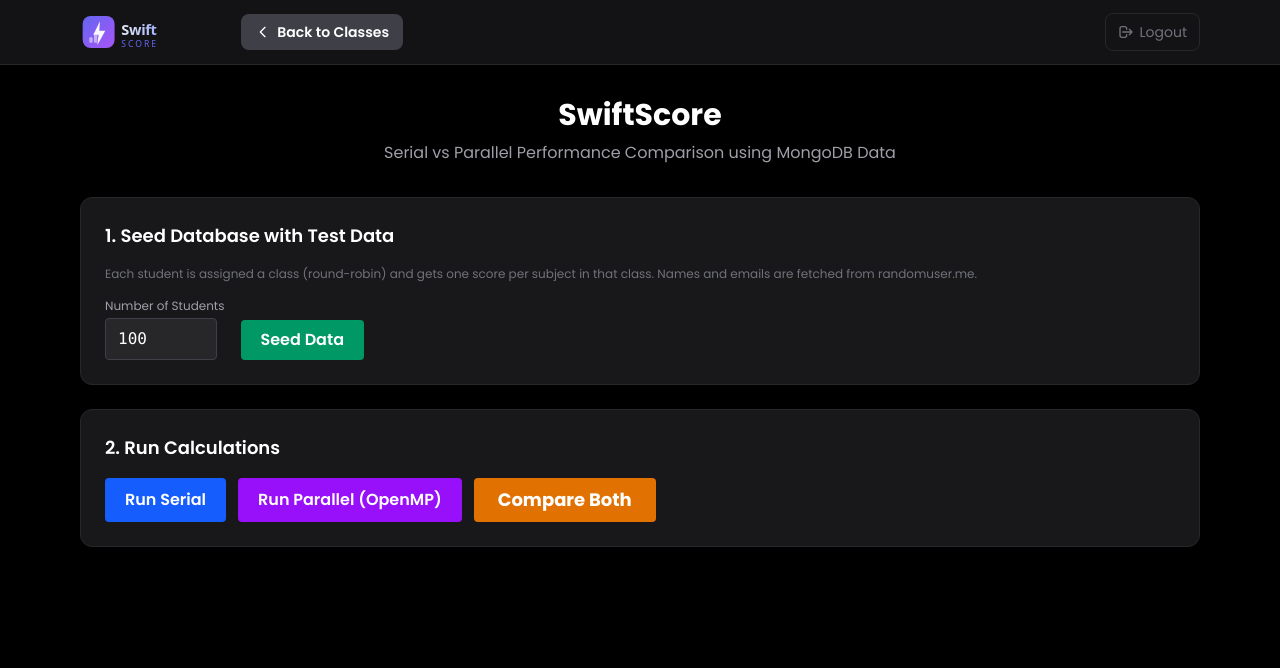
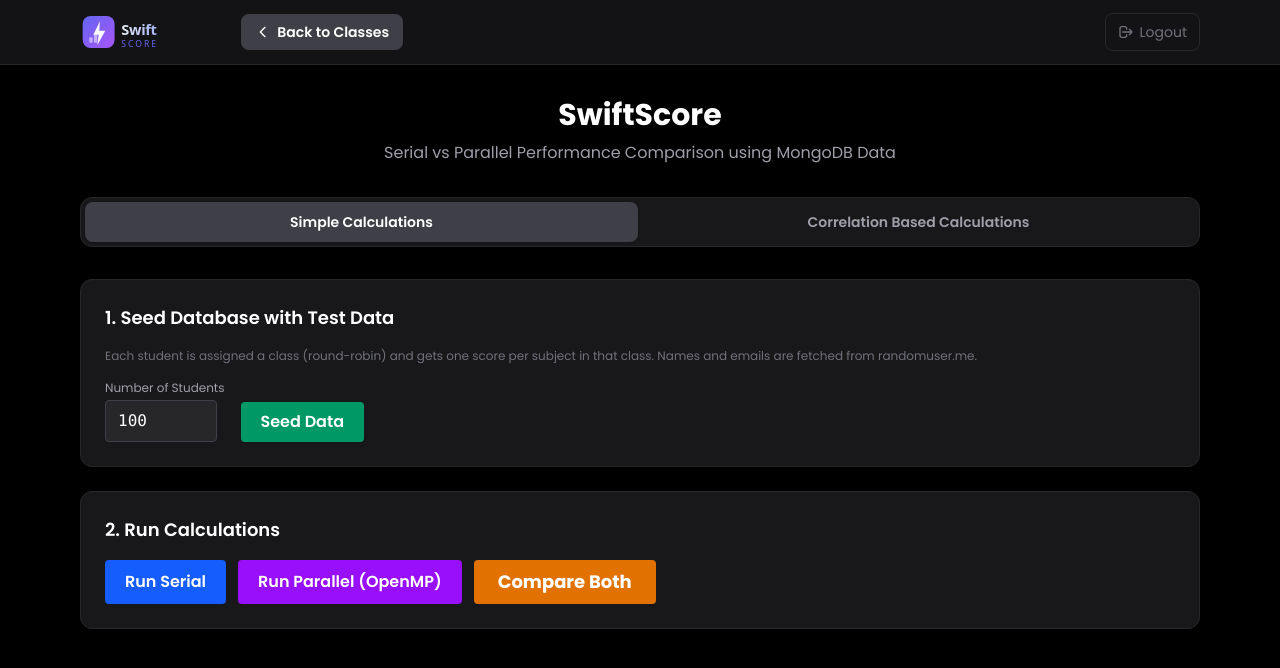
Before and after one commit to Chamodpw2000/hpc_project, a Next.js app in the folder frontend/: page /analytics in a window 1280 px wide. Shown: the top 668 px of the page. Built offline with nearby package versions, Linux system fonts and the light colour scheme.

Commit message:
feat: add tabs for simple and correlation based calculations in AnalyticsPage

```diff
--- a/frontend/app/analytics/page.tsx
+++ b/frontend/app/analytics/page.tsx
@@ -59,7 +59,7 @@ function formatTime(ms: number): string {
   return `${(ms / 1000).toFixed(4)} s`;
 }
 
-function StatCard({ label, value }: { label: string; value: string }) {
+function StatCard({ label, value }: Readonly<{ label: string; value: string }>) {
   return (
     <div className="bg-zinc-800 rounded-lg p-3 text-center">
       <div className="text-xs text-zinc-400 mb-1">{label}</div>
@@ -68,7 +68,7 @@ function StatCard({ label, value }: { label: string; value: string }) {
   );
 }
 
-function GradeBar({ grade, count, total, color }: { grade: string; count: number; total: number; color: string }) {
+function GradeBar({ grade, count, total, color }: Readonly<{ grade: string; count: number; total: number; color: string }>) {
   const pct = total > 0 ? (count / total) * 100 : 0;
   return (
     <div className="flex items-center gap-2 text-sm">
@@ -81,7 +81,7 @@ function GradeBar({ grade, count, total, color }: { grade: string; count: number
   );
 }
 
-function ResultPanel({ result, color, totalMs }: { result: CalcResult; color: string; totalMs?: number | null }) {
+function ResultPanel({ result, color, totalMs }: Readonly<{ result: CalcResult; color: string; totalMs?: number | null }>) {
   const total = result.grade_distribution.A_90_100 + result.grade_distribution.B_80_89 +
     result.grade_distribution.C_70_79 + result.grade_distribution.D_60_69 + result.grade_distribution.F_below_60;
 
@@ -142,6 +142,7 @@ function ResultPanel({ result, color, totalMs }: { result: CalcResult; color: st
 export default function AnalyticsPage() {
   const router = useRouter();
 
+  const [activeTab, setActiveTab] = useState<"simple" | "correlation">("simple");
   const [loading, setLoading] = useState<string | null>(null);
   const [seedResult, setSeedResult] = useState<SeedData | null>(null);
   const [compareData, setCompareData] = useState<CompareData | null>(null);
@@ -266,14 +267,42 @@ export default function AnalyticsPage() {
           <p className="text-zinc-400">Serial vs Parallel Performance Comparison using MongoDB Data</p>
         </div>
 
+        {/* Tabs */}
+        <div className="flex gap-1 bg-zinc-900 border border-zinc-800 rounded-xl p-1 mb-8">
+          <button
+            onClick={() => setActiveTab("simple")}
+            className={`flex-1 py-2.5 px-4 rounded-lg text-sm font-semibold transition-all duration-150 ${
+              activeTab === "simple"
+                ? "bg-zinc-700 text-white shadow"
+                : "text-zinc-400 hover:text-zinc-200"
+            }`}
+          >
+            Simple Calculations
+          </button>
+          <button
+            onClick={() => setActiveTab("correlation")}
+            className={`flex-1 py-2.5 px-4 rounded-lg text-sm font-semibold transition-all duration-150 ${
+              activeTab === "correlation"
+                ? "bg-zinc-700 text-white shadow"
+                : "text-zinc-400 hover:text-zinc-200"
+            }`}
+          >
+            Correlation Based Calculations
+          </button>
+        </div>
+
+        {/* ── Simple Calculations Tab ── */}
+        {activeTab === "simple" && <>
+
         {/* Seed Controls */}
         <div className="bg-zinc-900 border border-zinc-800 rounded-xl p-6 mb-6">
           <h2 className="text-lg font-semibold mb-4">1. Seed Database with Test Data</h2>
           <p className="text-xs text-zinc-500 mb-4">Each student is assigned a class (round-robin) and gets one score per subject in that class. Names and emails are fetched from randomuser.me.</p>
           <div className="flex flex-wrap gap-4 items-end">
             <div>
-              <label className="block text-xs text-zinc-400 mb-1">Number of Students</label>
+              <label htmlFor="num-students" className="block text-xs text-zinc-400 mb-1">Number of Students</label>
               <input
+                id="num-students"
                 type="number"
                 title="Number of students"
                 placeholder="100"
@@ -381,7 +410,7 @@ export default function AnalyticsPage() {
                 </div>
                 <div>
                   <div className="text-xs text-zinc-500">Total Wall Time</div>
-                  <div className="text-sm font-bold text-emerald-400 font-mono">{compareTotalMs != null ? formatTime(compareTotalMs) : "—"}</div>
+                  <div className="text-sm font-bold text-emerald-400 font-mono">{compareTotalMs === null ? "—" : formatTime(compareTotalMs)}</div>
                 </div>
               </div>
             </div>
@@ -393,6 +422,16 @@ export default function AnalyticsPage() {
             </div>
           </>
         )}
+
+        </>}
+
+        {/* ── Correlation Based Calculations Tab ── */}
+        {activeTab === "correlation" && (
+          <div className="bg-zinc-900 border border-zinc-800 rounded-xl p-10 text-center">
+            <div className="text-zinc-500 text-sm">Correlation based calculations will appear here.</div>
+          </div>
+        )}
+
       </div>
     </div>
   );
```
Also changed, not shown: 1 other file (tests, documents, lock files or other folders).
